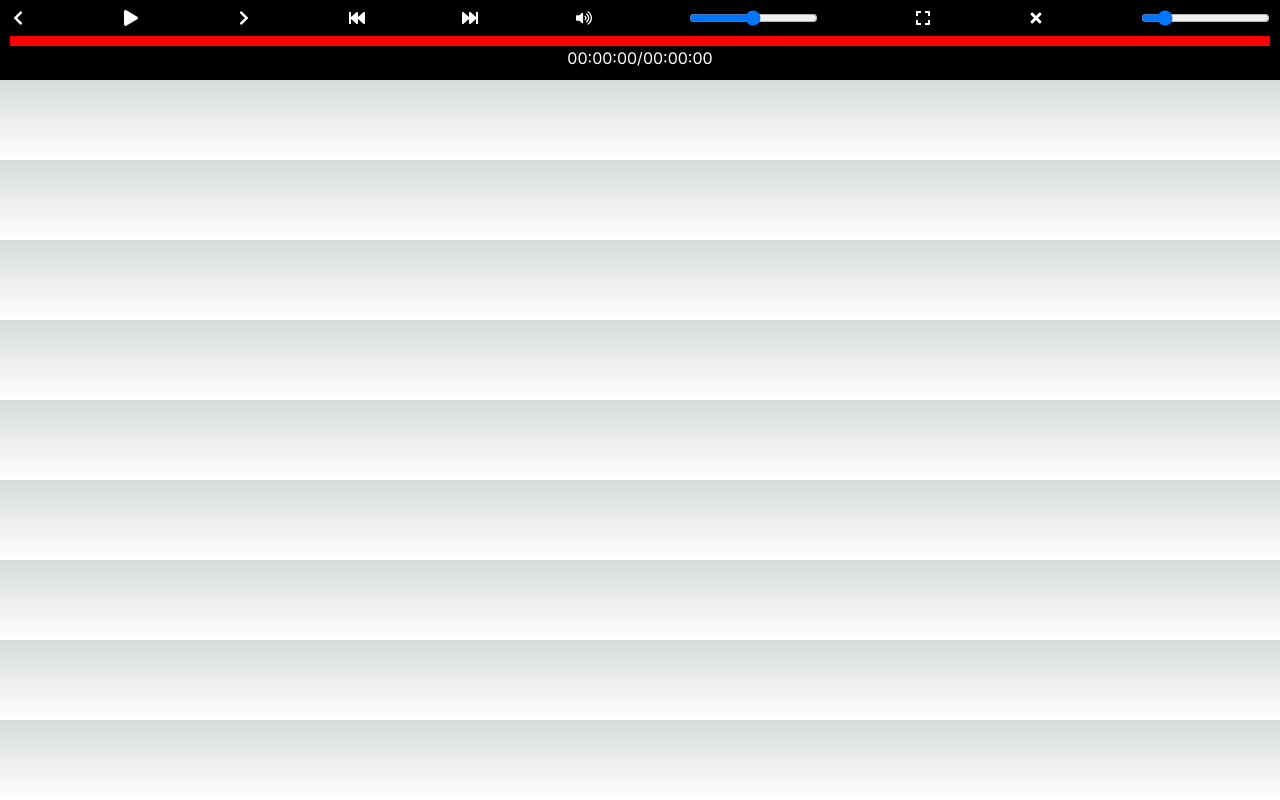
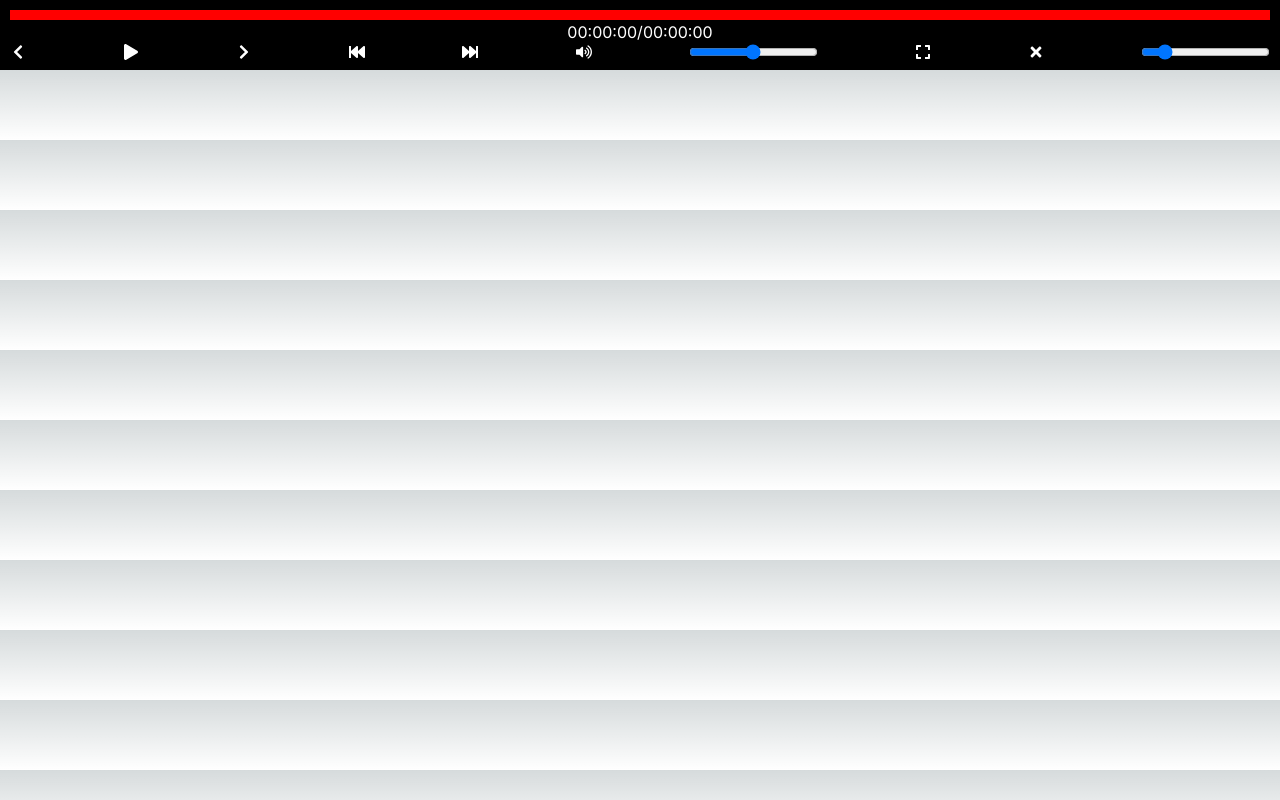
Before and after one commit to Sharishth-Singh/media-player, a Next.js app: page / in a window 1280 px wide. Built offline with nearby package versions, Linux system fonts and the light colour scheme.

Commit message:
moved controls to bottom

```diff
--- a/MediaPlayer.css
+++ b/MediaPlayer.css
@@ -30,7 +30,18 @@
 }
 
 .media-container {
-  margin: 10px 0;
+  width: 100%;
+  height: 100%;
+  position: relative;
+  overflow: hidden;
+}
+
+.media-container video,
+.media-container audio {
+  width: 100%;
+  height: 100%;
+  object-fit: cover; /* or 'fill' depending on the desired fit */
+  display: block;
 }
 
 .progress-bar-container {
--- a/MediaPlayer.js
+++ b/MediaPlayer.js
@@ -3,8 +3,6 @@ import React, { useRef, useState, useEffect } from 'react';
 import useMediaStore from './store';
 import { FaPlay, FaPause, FaVolumeUp, FaVolumeMute, FaFastForward, FaFastBackward, FaExpand, FaCompress, FaChevronLeft, FaChevronRight, FaTimes } from 'react-icons/fa';
 import './MediaPlayer.css';
-// import useMediaStore from './store';
-
 
 const MediaPlayer = () => {
   const { mediaList, currentIndex, setCurrentIndex, nextMedia, prevMedia } = useMediaStore();
@@ -147,6 +145,33 @@ const MediaPlayer = () => {
 
   return (
     <div className={`media-player ${isMinimized ? 'minimized' : ''}`}>
+      <div className="media-container">
+        {currentMedia.type === 'audio' ? (
+          <audio
+            ref={mediaRef}
+            src={currentMedia.url}
+            onLoadedMetadata={handleLoadedMetadata}
+            onTimeUpdate={handleTimeUpdate}
+            controls={false}
+          />
+        ) : (
+          <video
+            ref={mediaRef}
+            src={currentMedia.url}
+            onLoadedMetadata={handleLoadedMetadata}
+            onTimeUpdate={handleTimeUpdate}
+            controls={false}
+          />
+        )}
+      </div>
+      <div className="progress-bar-container" onClick={handleProgressBarClick}>
+        <div className="progress-bar" style={{ width: `${(currentTime / duration) * 100}%` }} />
+      </div>
+      <div className="time-display">
+        <span>{new Date(currentTime * 1000).toISOString().substr(11, 8)}</span>
+        <span> / </span>
+        <span>{new Date(duration * 1000).toISOString().substr(11, 8)}</span>
+      </div>
       <div className="media-controls">
         <button onClick={prevMedia}><FaChevronLeft /></button>
         <button onClick={togglePlayPause}>{playing ? <FaPause /> : <FaPlay />}</button>
@@ -173,36 +198,6 @@ const MediaPlayer = () => {
           onChange={(e) => setPlaybackRate(parseFloat(e.target.value))}
         />
       </div>
-      <div className="media-container">
-        {currentMedia.type === 'audio' ? (
-          <audio
-            ref={mediaRef}
-            src={currentMedia.url}
-            onLoadedMetadata={handleLoadedMetadata}
-            onTimeUpdate={handleTimeUpdate}
-            controls={false}
-          />
-        ) : (
-          <video
-            ref={mediaRef}
-            src={currentMedia.url}
-            onLoadedMetadata={handleLoadedMetadata}
-            onTimeUpdate={handleTimeUpdate}
-            controls={false}
-          />
-        )}
-      </div>
-      <div className="progress-bar-container" onClick={handleProgressBarClick}>
-        <div
-          className="progress-bar"
-          style={{ width: `${(currentTime / duration) * 100}%` }}
-        />
-      </div>
-      <div className="time-display">
-        <span>{new Date(currentTime * 1000).toISOString().substr(11, 8)}</span>
-        <span> / </span>
-        <span>{new Date(duration * 1000).toISOString().substr(11, 8)}</span>
-      </div>
     </div>
   );
 };
```
